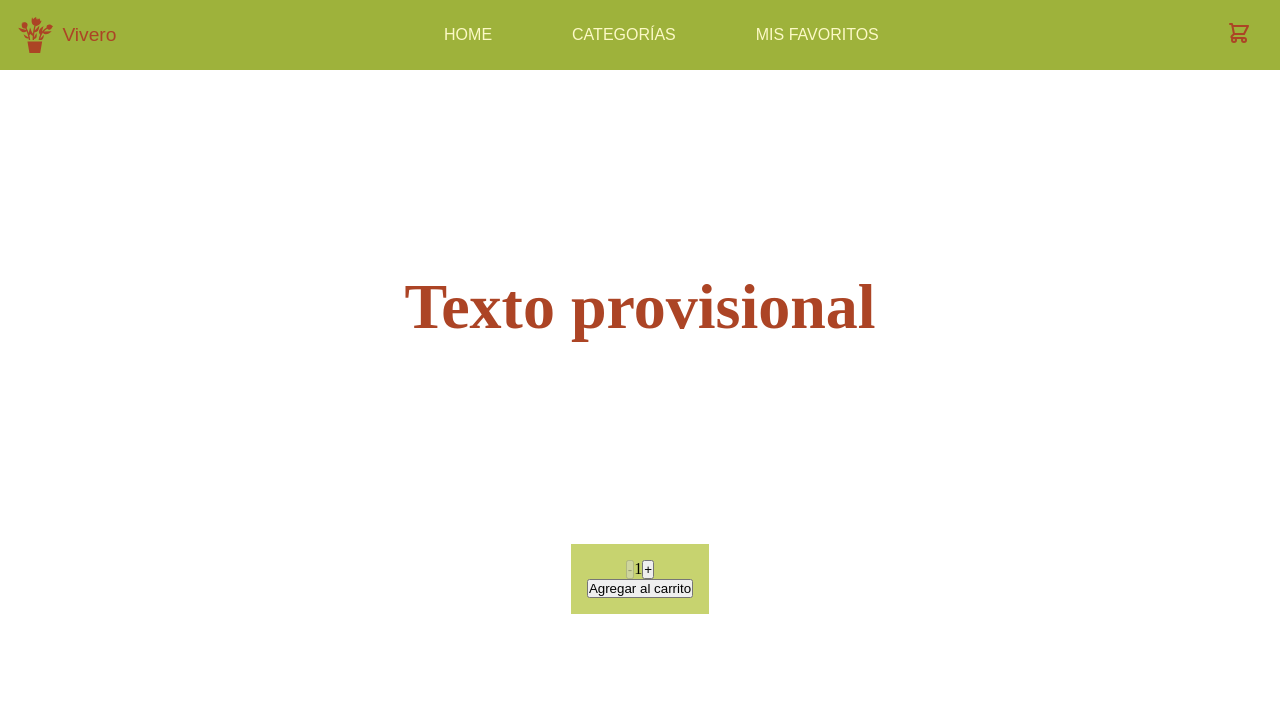
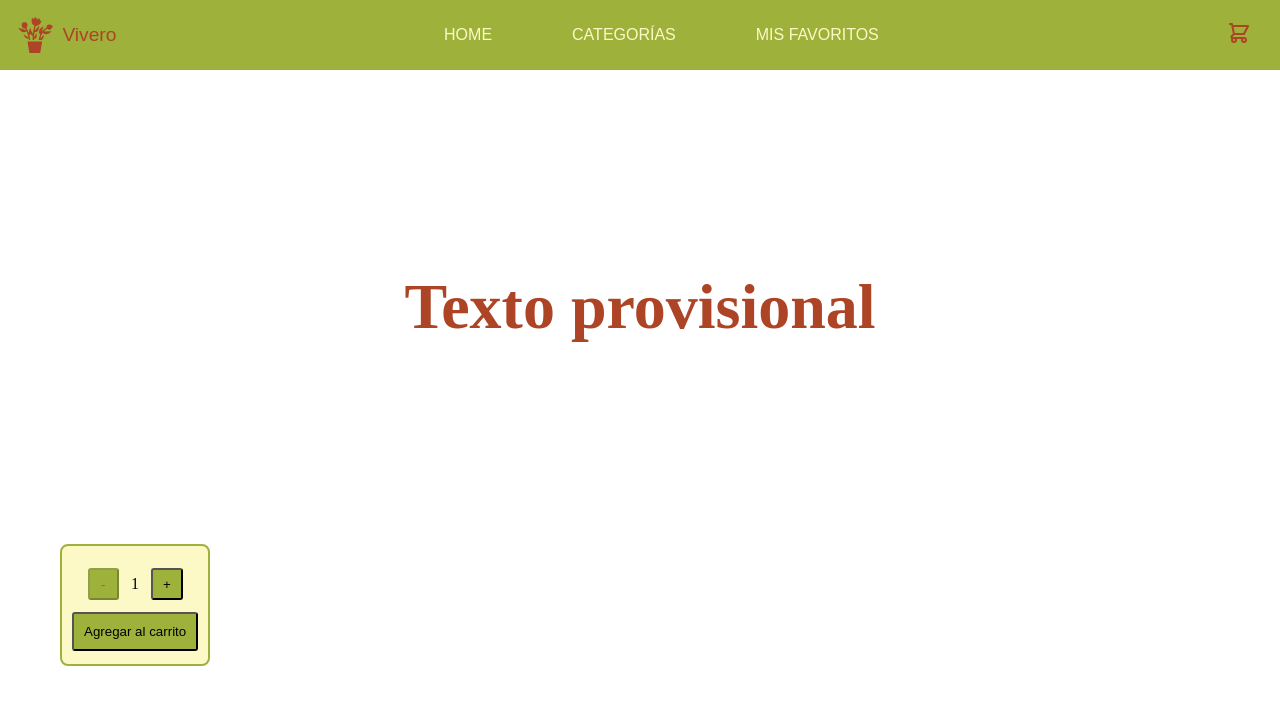
Before and after one commit to MilagrosHerrera405/vivero-herrera, a React (Create React App) app: page / in a window 1280 px wide. Shown: the top 704 px of the page. Built offline with nearby package versions, Linux system fonts and the light colour scheme.

Commit message:
deco carrito

```diff
--- a/src/components/ItemCount/ItemCount.css
+++ b/src/components/ItemCount/ItemCount.css
@@ -1,7 +1,32 @@
 .counter {
     width: fit-content;
-    background-color: #C7D36F;
-    margin: auto;
+    background-color: #FCF9C6;
+    border: 2px solid  #9EB23B;
+    margin: 60px;
+    justify-content: center;
+    flex-direction: row;
+    align-items: center;
     text-align: center;
-    padding: 1rem;
+    border-radius: 8px;
+    padding: 10px;
 }
+
+.estilos{
+    background-color: #9EB23B;
+    width: 25%;
+    height: 4vh;
+    margin: 12px;
+    justify-content: center;
+    flex-direction: row;
+    align-items: center;
+    border-radius: 3px;
+}
+
+.carrito{
+    background-color: #9EB23B;
+    display: block;
+    padding: 10px;
+    text-decoration: none;
+    border-radius: 3px;
+    margin-bottom: 3px;
+}
--- a/src/components/ItemCount/ItemCount.js
+++ b/src/components/ItemCount/ItemCount.js
@@ -17,12 +17,12 @@ export const ItemCount = ({initial, stock, onAdd}) => {
 
     return (
     <div className="counter">
-        <button disabled={count <= 1} onClick={decrease}>-</button>
+        <button className="estilos" disabled={count <= 1} onClick={decrease}>-</button>
         <span>{count}</span>
-        <button disabled={count >= stock} onClick={increase}>+</button>
+        <button className="estilos" disabled={count >= stock} onClick={increase}>+</button>
 
         <div>
-        <button disabled={stock <=0} onClick={() => onAdd(count)}>Agregar al carrito</button>
+        <button className="carrito"  disabled={stock <=0} onClick={() => onAdd(count)}>Agregar al carrito</button>
         </div>
     </div>
     );
--- a/src/components/ItemListContainer/ItemListContainer.elements.js
+++ b/src/components/ItemListContainer/ItemListContainer.elements.js
@@ -3,8 +3,8 @@ import styled from "styled-components";
 export const Container = styled.div``;
 
 export const Catalogo = styled.div`
-  color: #ac4425;
-  display: flex;
+color: #ac4425;
+display: flex;
 flex-direction: row;
 flex-wrap: nowrap;
 justify-content:center;
```
